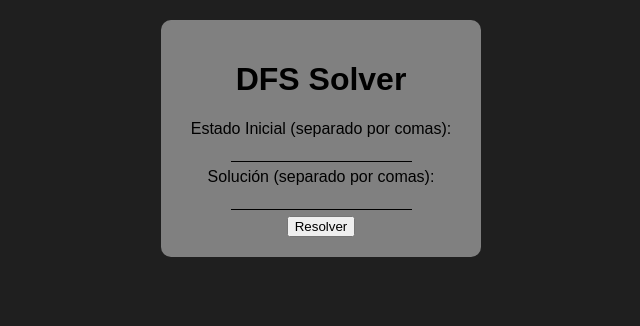
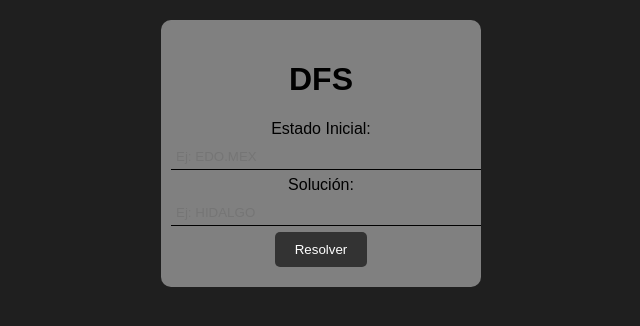
Before and after one commit to ROSY1304/DFS_Rec, a Flask app: page / in a window 1280 px wide. Shown: the top 326 px of the page, without its empty margins (319-959 px from the left). Run offline with Flask 3, Linux system fonts and the light colour scheme.

Commit message:
Update index.html

```diff
--- a/templates/index.html
+++ b/templates/index.html
@@ -1,18 +1,17 @@
 <!DOCTYPE html>
-<html lang="en">
+<html lang="es">
 <head>
     <meta charset="UTF-8">
     <meta name="viewport" content="width=device-width, initial-scale=1.0">
-    <title>DFS Solver</title>
-</head>
+    <title>DFS en Flask</title>
     <style>
-    body{
+        body {
             margin: 0;
             background-color: #1f1f1f;
             font-family: sans-serif;
             color: azure;
         }
-    form{
+        form {
             margin: auto;
             margin-top: 20px;
             width: 300px;
@@ -22,46 +21,67 @@
             text-align: center;
             color: black;
         }
-    input{
+        input {
             border: transparent;
             border-bottom: 1px solid #000;
             background-color: transparent;
             margin: 6px 0;
-
+            padding: 5px;
+            width: 100%;
         }
-
-    .caja{
+        button {
+            background-color: #333;
+            color: white;
+            border: none;
+            padding: 10px 20px;
+            border-radius: 5px;
+            cursor: pointer;
+        }
+        button:hover {
+            background-color: #555;
+        }
+        .caja {
             margin: auto;
             width: 300px;
             border: 1px solid #fff;
             border-radius: 10px;
             text-align: center;
             margin-top: 20px;
+            padding: 10px;
+            background-color: #333;
+        }
+        h2 {
+            color: white;
+        }
+        ul {
+            list-style-type: none;
+            padding: 0;
+            color: white;
         }
     </style>
+</head>
 <body>
 
     <form action="/solve" method="post">
-    <h1>DFS Solver</h1>
-    <label for="estado_inicial">Estado Inicial (separado por comas):</label>
-    <input type="text" id="estado_inicial" name="estado_inicial" required>
+        <h1>DFS </h1>
+        <label for="estado_inicial">Estado Inicial:</label>
+        <input type="text" id="estado_inicial" name="estado_inicial" required placeholder="Ej: EDO.MEX">
         <br>
-    <label for="solucion">Solución (separado por comas):</label>
-    <input type="text" id="solucion" name="solucion" required>
+        <label for="solucion">Solución:</label>
+        <input type="text" id="solucion" name="solucion" required placeholder="Ej: HIDALGO">
         <br>
         <button type="submit">Resolver</button>
     </form>
+
     {% if resultado %}
         <div class="caja">
-
-
             <h2>Resultado:</h2>
             <ul>
                 {% for estado in resultado %}
                     <li>{{ estado }}</li>
                 {% endfor %}
             </ul>
+        </div>
     {% endif %}
-</div>
 </body>
 </html>
```
Lines whose indentation alone changed are shown as unchanged.
